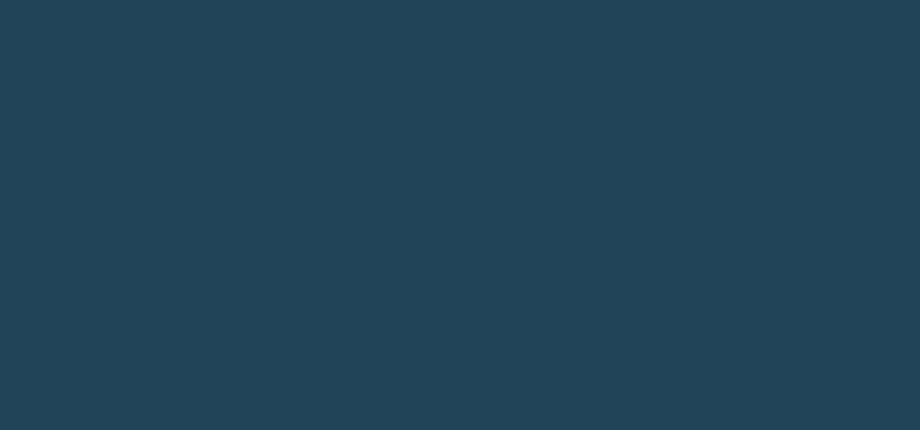
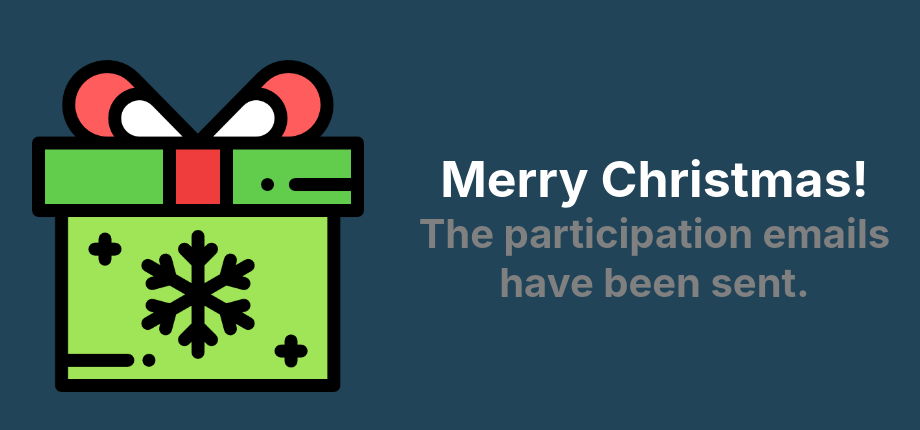
Before and after one commit to guillaumerouaix/secret_santa_organizer, a React (Create React App) app: page /success in a window 1280 px wide. Shown: the part 142-572 px from the top of the page, without its empty margins (192-1112 px from the left). Built offline with nearby package versions, Linux system fonts and the light colour scheme.

Commit message:
creation success page

```diff
--- a/src/components/App.css
+++ b/src/components/App.css
@@ -31,7 +31,8 @@
 .santaClaus {
   width: 26vw;
   min-width: 250px;
-  margin-left: 30px;
+  margin-left: 40px;
+  margin-right: 10px;
 }
 
 .containerCenter {
@@ -118,3 +119,17 @@
     font-weight: bold;
     color: grey;
   }
+
+  .successText {
+    font-size: 40px;
+    font-weight: bold;
+    color: grey;
+    max-width: 500px;
+  }
+
+  .gift {
+    width: 26vw;
+    min-width: 250px;
+    margin-left: 40px;
+    margin-right: 40px;
+  }
--- a/src/components/App.js
+++ b/src/components/App.js
@@ -6,7 +6,7 @@ import { createMuiTheme, ThemeProvider} from '@material-ui/core/styles';
 
 import Home from './Home.js';
 import Organizer from './Organizer.js';
-import Confirmation from './Confirmation.js';
+import Success from './Success.js';
 
 function App() {
 
@@ -20,7 +20,7 @@ function App() {
     <ThemeProvider theme={theme}>
       <Route exact path="/" component={Home}/>
       <Route path="/organizer" component={Organizer}/>
-      <Route path="/confirmation" component={Confirmation}/>
+      <Route path="/success" component={Success}/>
     </ThemeProvider>
     </Router>
   );
--- a/src/components/Confirmation.js
+++ /dev/null
@@ -1,11 +0,0 @@
-import React from 'react';
-import {connect} from 'react-redux'
-
-function Confirmation() {
-  return (
-      <div className="App">Confirmation
-      </div>
-  );
-}
-
-export default connect()(Confirmation)
--- a/src/components/Organizer.js
+++ b/src/components/Organizer.js
@@ -31,7 +31,7 @@ function Organizer() {
   let addRemovePerson = (v) => {
     if(v === -1 && nbParticipants <= 3){
       handleClick();
-      console.log("error peu pas sup");
+      console.log("error: the minimum number of participants is 3!");
     }else{
       setNbParticipants(nbParticipants + v)
     }
@@ -48,10 +48,10 @@ function Organizer() {
       <div className="formular">
 
         <div className="secondaryTitle">
-          {nbParticipants} participants
           <IconButton aria-label="add" color="primary" onClick={() => {addRemovePerson(+1); handleClose();}}>
               <AddCircleOutlineIcon fontSize="large"/>
           </IconButton>
+          {nbParticipants} participants
           <IconButton aria-label="add" color="primary" onClick={() => {addRemovePerson(-1)}}>
               <RemoveCircleOutlineIcon fontSize="large"/>
           </IconButton>
@@ -75,9 +75,11 @@ function Organizer() {
           </div>
         ))}
       </div>
-      <Button variant="contained">
-        organize with {nbParticipants} participants
-      </Button>
+      <Link to="/success" style={{ textDecoration: 'none' }}>
+        <Button variant="contained">
+          organize with {nbParticipants} participants
+        </Button>
+      </Link>
 
       <Snackbar open={open} autoHideDuration={6000} onClose={handleClose}>
         <Alert onClose={handleClose} severity="info" sx={{ width: '100%' }}>
--- /dev/null
+++ b/src/components/Success.js
@@ -0,0 +1,22 @@
+import React from 'react';
+import {connect} from 'react-redux'
+import {Link} from "react-router-dom";
+import SantaClaus from '../assets/santa-claus.png';
+import Gift from '../assets/gift.png';
+import Button from '@mui/material/Button';
+
+function Success() {
+  return (
+    <div className="containerCenter">
+      <Link to="/" style={{ textDecoration: 'none' }}>
+        <img src={Gift} className="gift" alt="gift"/>
+      </Link>
+      <div className="organize sucess">
+        <div className="homeTitle">Merry Christmas!</div>
+        <div className="successText">The participation emails have been sent.</div>
+      </div>
+    </div>
+  );
+}
+
+export default connect()(Success)
```
Also changed, not shown: src/assets/gift.png (added).
